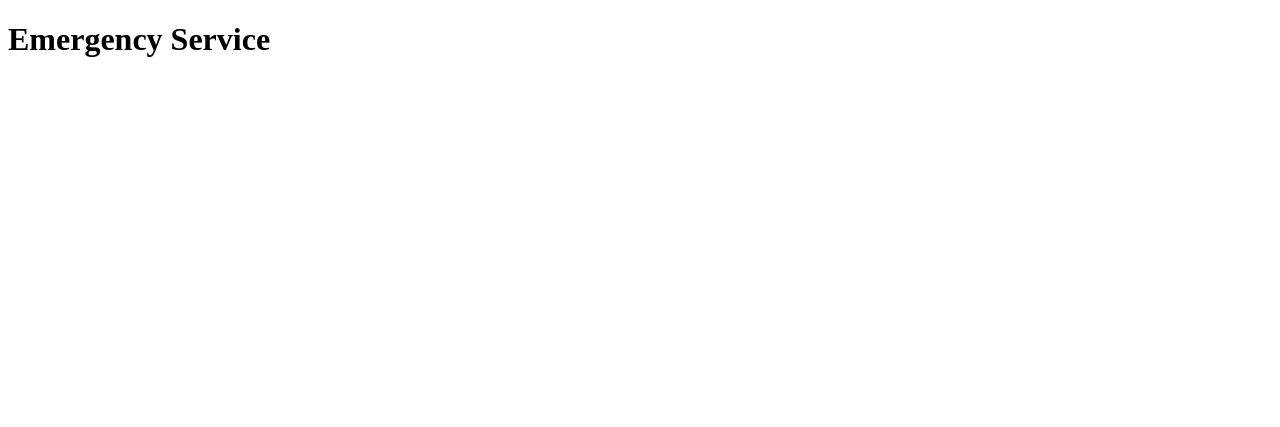
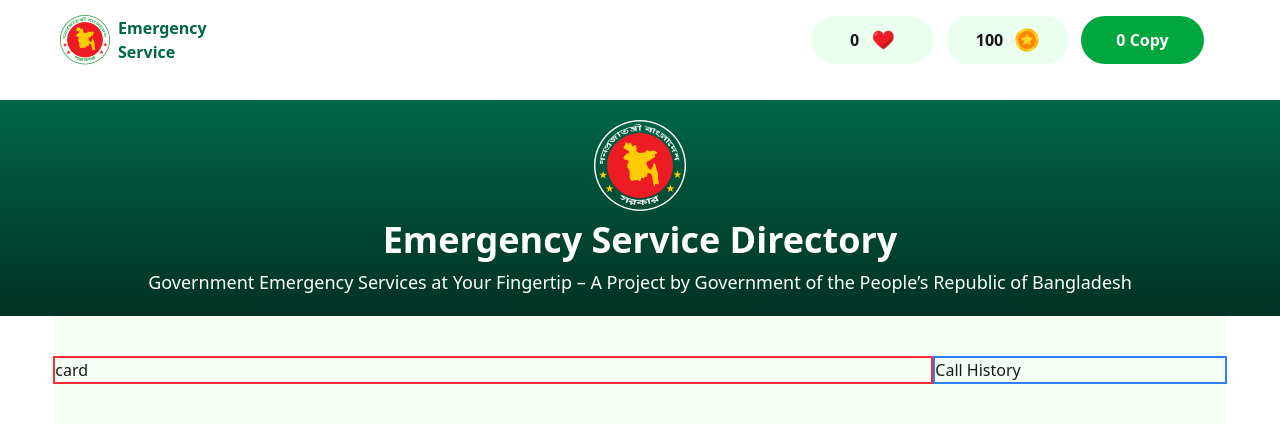
Before and after one commit to mushfiq0000/B12-A5-Emergency-Hotline-assignment, a plain HTML site: page index.html in a window 1280 px wide. Drawn offline with nearby package versions, Linux system fonts and the light colour scheme.

Commit message:
make header and main banner section

```diff
--- a/index.html
+++ b/index.html
@@ -1,12 +1,84 @@
 <!DOCTYPE html>
 <html lang="en">
-<head>
-    <meta charset="UTF-8">
-    <meta name="viewport" content="width=device-width, initial-scale=1.0">
-    <title>Emergency Service</title>
-    <link rel="shortcut icon" href="./assets/logo.png" type="image/x-icon">
-</head>
-<body>
-    <h1>Emergency Service</h1>
-</body>
+  <head>
+    <meta charset="UTF-8" />
+    <meta name="viewport" content="width=device-width, initial-scale=1.0" />
+    <title>Emergency Service Directory</title>
+    <link rel="shortcut icon" href="./assets/logo.png" type="image/x-icon" />
+    <link
+      href="https://cdn.jsdelivr.net/npm/daisyui@5"
+      rel="stylesheet"
+      type="text/css"
+    />
+    <script src="https://cdn.jsdelivr.net/npm/@tailwindcss/browser@4"></script>
+  </head>
+  <body>
+    <header class="h-[100px] mx-[60px]">
+      <div class="flex justify-between items-center">
+        <div class="flex items-center">
+          <img src="./assets/logo.png" alt="" class="w-[50px]" />
+          <h1 class="ml-2 text-[#006747] font-extrabold">
+            Emergency <br />
+            Service
+          </h1>
+        </div>
+
+        <div class="flex gap-3 p-4">
+          <div
+            class="bg-[#41ff6b1a] font-bold flex items-center gap-3 w-[123px] rounded-[50px] justify-center"
+          >
+            <p>0</p>
+            <img src="./assets/heart.png" alt="" class="w-6" />
+          </div>
+
+          <div
+            class="bg-[#41ff6b1a] font-bold flex items-center gap-3 w-[123px] rounded-[50px] justify-center"
+          >
+            <p>100</p>
+            <img src="./assets/coin.png" alt="" class="w-6" />
+          </div>
+
+          <div
+            class="bg-[#00a63e] text-white font-bold flex items-center p-3 rounded-[50px] w-[123px] justify-center"
+          >
+            <p><span>0</span> Copy</p>
+          </div>
+        </div>
+      </div>
+    </header>
+
+    <main>
+      <section
+        class="bg-gradient-to-b from-[#006747] to-[#013223] w-full text-center"
+      >
+        <div class="p-5">
+          <div class="flex justify-center items-center">
+            <div>
+              <img
+                src="./assets/logo-dark.png"
+                alt=""
+                class="w-[92px] h-[92px]"
+              />
+            </div>
+          </div>
+          <h1 class="text-white font-bold text-4xl mt-2">
+            Emergency Service Directory
+          </h1>
+          <p class="text-white text-lg mt-2">
+            Government Emergency Services at Your Fingertip – A Project by
+            Government of the People’s Republic of Bangladesh
+          </p>
+        </div>
+      </section>
+
+      <section>
+
+        <div class="bg-[#F5FFF6] w-11/12 mx-auto py-10 grid grid-cols-12">
+          <div class="border-2 border-red-500 col-span-9">card</div>
+
+          <div class="border-2 border-blue-500 col-span-3">Call History</div>
+        </div>
+      </section>
+    </main>
+  </body>
 </html>
```
Also changed, not shown: tailwind.config.js (added).
